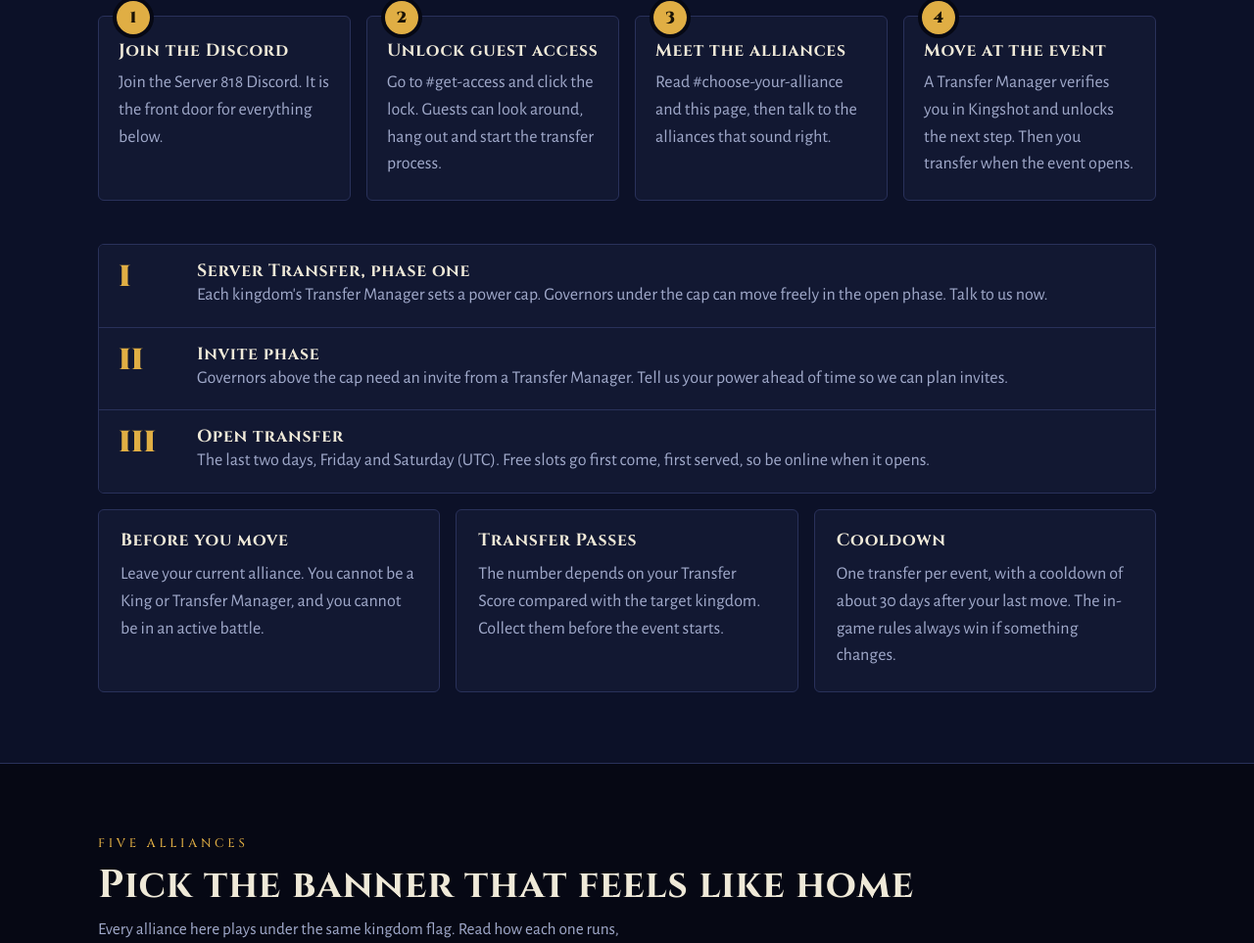
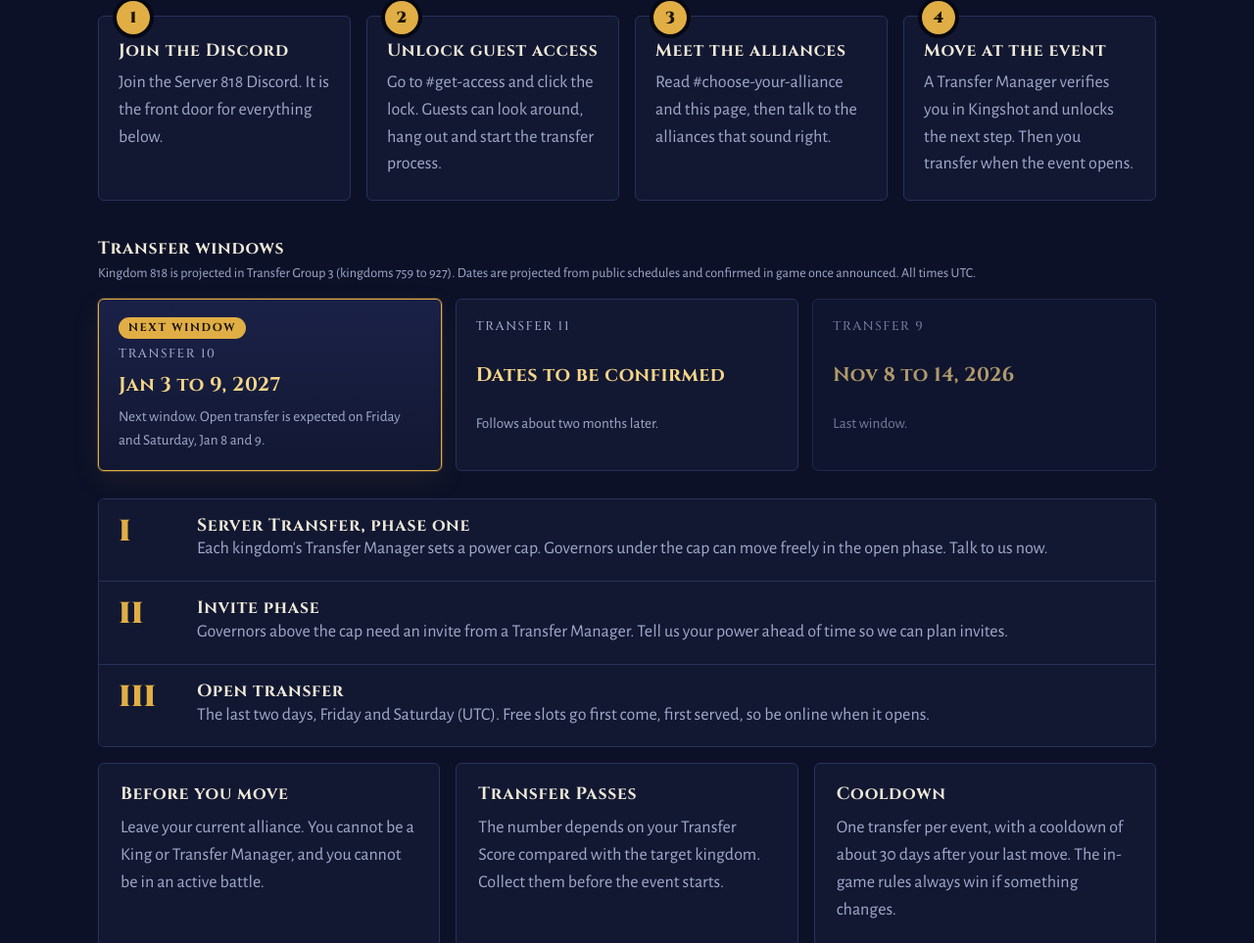
Before and after one commit to XmaniaX/kingdom-818, a plain HTML site: page index.html in a window 1280 px wide. Shown: the part 1822-2785 px from the top of the page at 98% size. Drawn offline with nearby package versions, Linux system fonts and the light colour scheme.

Commit message:
Add Server Transfer windows and next-transfer countdown
Co-Authored-By: Claude Sonnet 5.5 <noreply@anthropic.com>
Claude-Session: https://claude.ai/code/session_01JnLAuuzGizujxy6iG3FKeS

```diff
--- a/index.html
+++ b/index.html
@@ -118,7 +118,16 @@ section { padding: 72px 0; }
 .step { position: relative; padding: 26px 20px 22px; border: 1px solid var(--line); border-radius: 6px; background: var(--panel); display: grid; gap: 8px; align-content: start; }
 .step::before { counter-increment: s; content: counter(s); position: absolute; top: -16px; left: 18px; width: 34px; height: 34px; border-radius: 50%; display: grid; place-items: center; background: var(--gold); color: #1a1306; font: 900 1rem var(--display); box-shadow: 0 0 0 4px var(--night); }
 .step p { color: var(--mute); }
-.phases { display: grid; border: 1px solid var(--line); border-radius: 6px; overflow: hidden; margin-top: 44px; }
+.windows-head { display: grid; gap: 4px; margin: 40px 0 14px; }
+.windows { display: grid; gap: 14px; grid-template-columns: repeat(auto-fit, minmax(240px, 1fr)); }
+.win { display: grid; gap: 6px; padding: 18px 20px; border: 1px solid var(--line); border-radius: 6px; background: var(--panel); }
+.win b { font-family: var(--display); font-size: 1.25rem; color: var(--ember); letter-spacing: .02em; }
+.win .nm { font-family: var(--display); letter-spacing: .12em; text-transform: uppercase; font-size: .8rem; color: var(--mute); }
+.win p { color: var(--mute); font-size: .95rem; }
+.win.next { border-color: var(--gold); background: linear-gradient(180deg, #1a2147, var(--panel)); box-shadow: 0 0 0 1px rgba(224,174,68,.25), 0 10px 30px rgba(224,174,68,.08); }
+.win.past { opacity: .7; }
+.win .tagline { justify-self: start; font-size: .72rem; letter-spacing: .14em; text-transform: uppercase; padding: 2px 10px; border-radius: 99px; background: var(--gold); color: #1a1306; font-family: var(--display); font-weight: 700; }
+.phases { display: grid; border: 1px solid var(--line); border-radius: 6px; overflow: hidden; margin-top: 28px; }
 .phase { display: grid; grid-template-columns: 64px 1fr; gap: 16px; padding: 18px 20px; background: var(--panel); }
 .phase + .phase { border-top: 1px solid var(--line); }
 .phase p { color: var(--mute); }
@@ -251,6 +260,9 @@ footer .wrap { display: grid; gap: 8px; }
     </div>
     <div class="road" id="roadSteps"></div>
 
+    <div class="windows-head"><h3>Transfer windows</h3><p class="hint" id="winNote"></p></div>
+    <div class="windows" id="windows"></div>
+
     <div class="phases">
       <div class="phase"><span class="roman">I</span><div><h3>Server Transfer, phase one</h3><p>Each kingdom's Transfer Manager sets a power cap. Governors under the cap can move freely in the open phase. Talk to us now.</p></div></div>
       <div class="phase"><span class="roman">II</span><div><h3>Invite phase</h3><p>Governors above the cap need an invite from a Transfer Manager. Tell us your power ahead of time so we can plan invites.</p></div></div>
@@ -354,8 +366,14 @@ const CONFIG = {
     fields: { kingdomTarget: "entry.1749390308", name: "entry.1581910361", playerId: "entry.831333152", currentKingdom: "entry.1829963839", power: "entry.1018171843", townCenter: "entry.2007654261", timezone: "entry.1729786968", discord: "entry.840344493", alliance: "entry.1860361735", passes: "entry.1303174744", event: "entry.211545485", notes: "entry.315564090" }
   },
   formEndpoint: "",           // optional second option: https URL of another form service. Do not use a Discord webhook: the page source is public.
-  nextTransferUTC: "",        // e.g. "2026-12-05T00:00:00Z" ; leave empty if the date is not known yet
+  nextTransferUTC: "2027-01-03T00:00:00Z",   // start of the next Server Transfer window (UTC)
   eventTimeNote: "All times UTC.",
+  transferGroup: "Kingdom 818 is projected in Transfer Group 3 (kingdoms 759 to 927).",
+  transfers: [
+    { name: "Transfer 10", dates: "Jan 3 to 9, 2027", note: "Next window. Open transfer is expected on Friday and Saturday, Jan 8 and 9.", next: true },
+    { name: "Transfer 11", dates: "Dates to be confirmed", note: "Follows about two months later." },
+    { name: "Transfer 9", dates: "Nov 8 to 14, 2026", note: "Last window.", past: true }
+  ],
   alliances: [
     { id: "srs", tag: "SRS", name: "Shadow Rebels", color: "#6ea0ff", motto: "All players welcome",
       intro: "Every type of player has a place here, from free-to-play to whales. Shadow Rebels focus on strategy and coordination and help their members grow together.",
@@ -463,6 +481,15 @@ CONFIG.alliances.forEach((a) => {
 });
 
 CONFIG.faq.forEach(([q, a]) => { const d = el("details"); d.append(el("summary", "", q), el("p", "", a)); $("faqList").append(d); });
+
+/* Transfer windows */
+$("winNote").textContent = CONFIG.transferGroup + " Dates are projected from public schedules and confirmed in game once announced. All times UTC.";
+CONFIG.transfers.forEach((t) => {
+  const w = el("div", "win" + (t.next ? " next" : "") + (t.past ? " past" : ""));
+  if (t.next) w.append(el("span", "tagline", "Next window"));
+  w.append(el("span", "nm", t.name), el("b", "", t.dates), el("p", "", t.note));
+  $("windows").append(w);
+});
 
 /* Alliance select */
 (function () {
```
